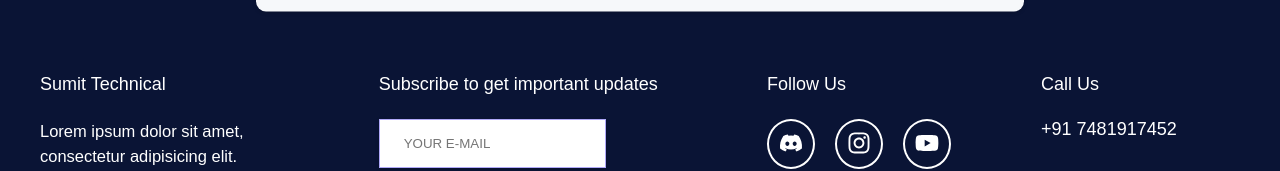
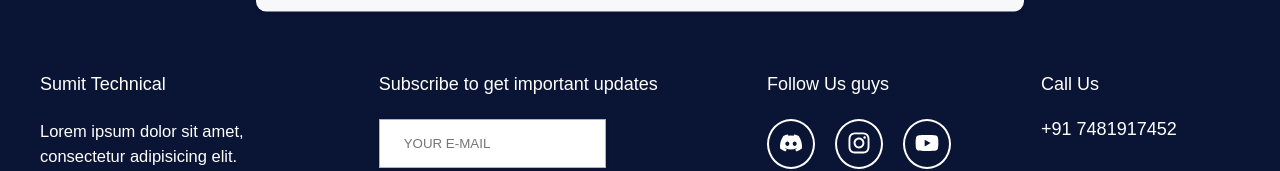
Before and after one commit to sumo47/ecommerce_React, a React (Create React App) app: page / in a window 1280 px wide. Shown: the part 2044-2215 px from the top of the page. Built offline with nearby package versions, Linux system fonts and the light colour scheme; no server answers.

Commit message:
update footer

```diff
--- a/src/components/Footer.js
+++ b/src/components/Footer.js
@@ -38,7 +38,7 @@ const Footer = () => {
               </form>
             </div>
             <div className="footer-social">
-              <h3>Follow Us</h3>
+              <h3>Follow Us guys</h3>
               <div className="footer-social--icons">
                 <div>
                   <a href="https://www.discord.com">
```
